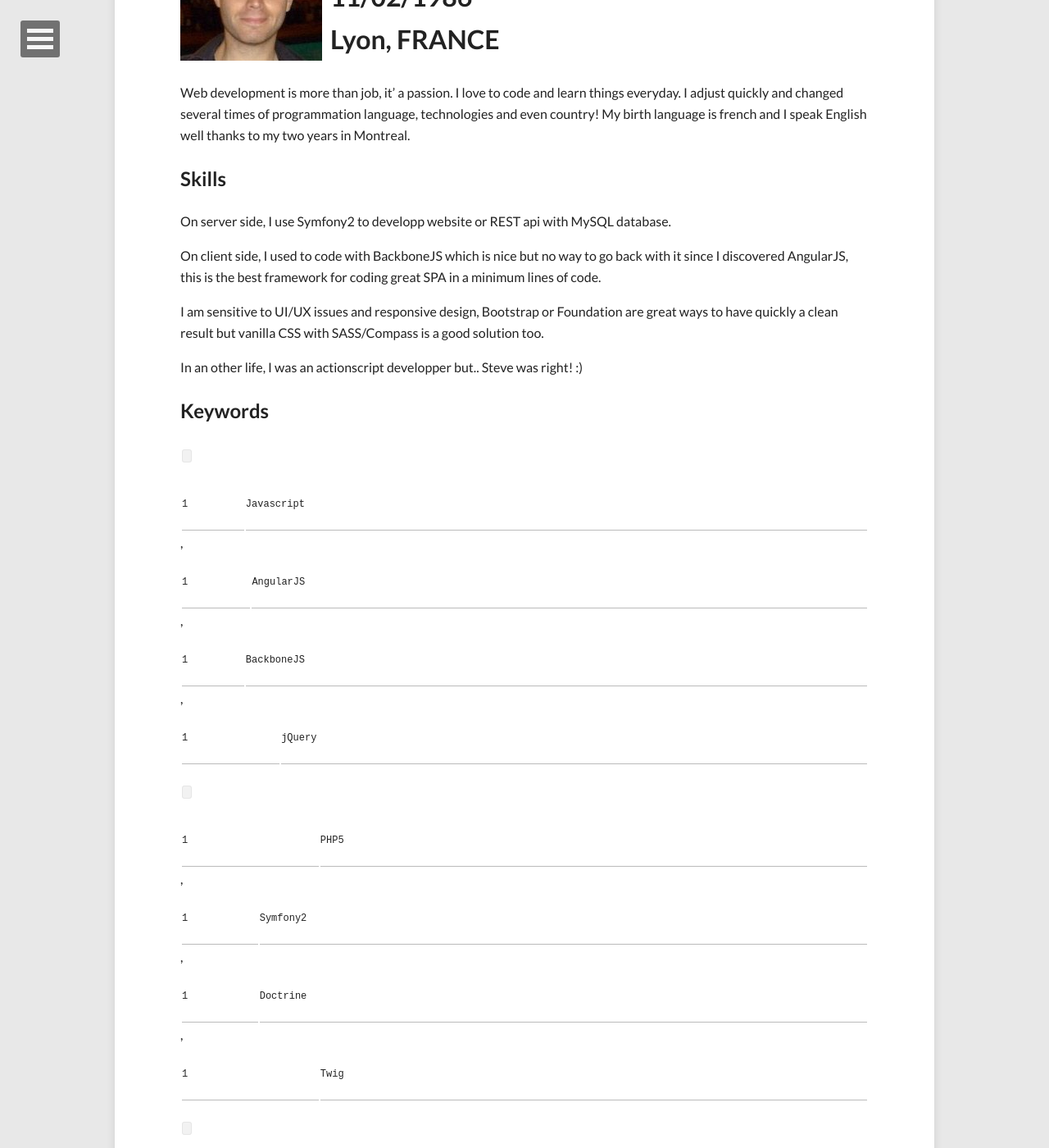
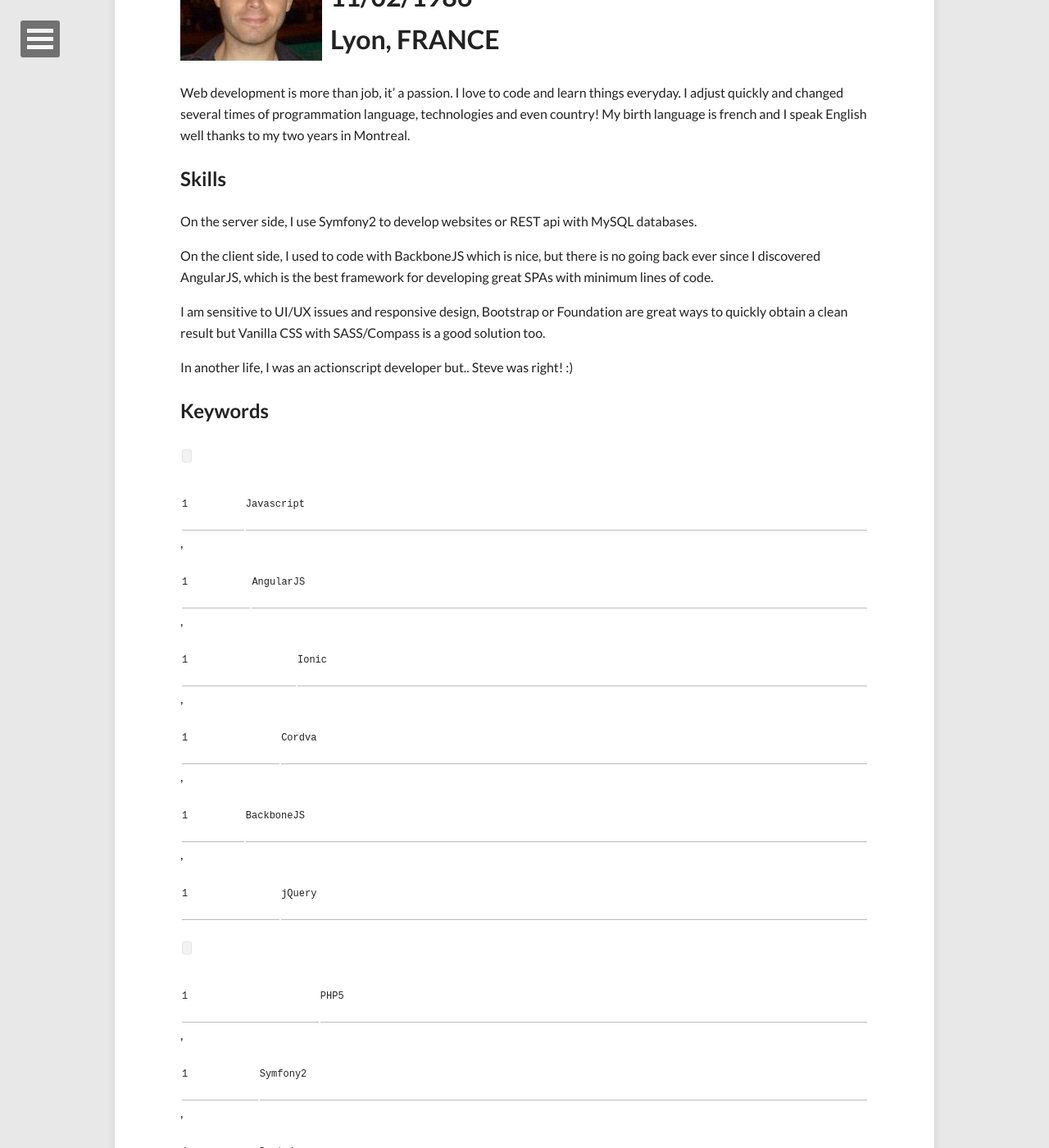
Before and after one commit to bertrandg/bertrandg.github.io, a Jekyll site: the page built from about-me.md, in a window 1280 px wide and 1400 px high, scrolled down 609 px. Shown: the whole window at 82% size. Built offline with Jekyll 4.4.1, drawn with Linux system fonts in a browser that asks for light colours; nearby versions of some CDN libraries; some of the changed text lies outside the part shown.

Commit message:
update about-me page

```diff
--- a/about-me.md
+++ b/about-me.md
@@ -20,17 +20,17 @@ My birth language is french and I speak English well thanks to my two years in M
 
 ## Skills
 
-On server side, I use Symfony2 to developp website or REST api with MySQL database.
+On the server side, I use Symfony2 to develop websites or REST api with MySQL databases.
 
-On client side, I used to code with BackboneJS which is nice but no way to go back with it since I discovered AngularJS, this is the best framework for coding great SPA in a minimum lines of code.
+On the client side, I used to code with BackboneJS which is nice, but there is no going back ever since I discovered AngularJS, which is the best framework for developing great SPAs with minimum lines of code.
 
-I am sensitive to UI/UX issues and responsive design, Bootstrap or Foundation are great ways to have quickly a clean result but vanilla CSS with SASS/Compass is a good solution too.
+I am sensitive to UI/UX issues and responsive design, Bootstrap or Foundation are great ways to quickly obtain a clean result but Vanilla CSS with SASS/Compass is a good solution too.
 
-In an other life, I was an actionscript developper but.. Steve was right! :)
+In another life, I was an actionscript developer but.. Steve was right! :)
 
 ## Keywords
 
-`Javascript`, `AngularJS`, `BackboneJS`, `jQuery`
+`Javascript`, `AngularJS`, `Ionic`, `Cordva`, `BackboneJS`, `jQuery`
 
 `PHP5`, `Symfony2`, `Doctrine`, `Twig`
 
```
Also changed, not shown: other parts of about-me.md (+13 -3 lines).
